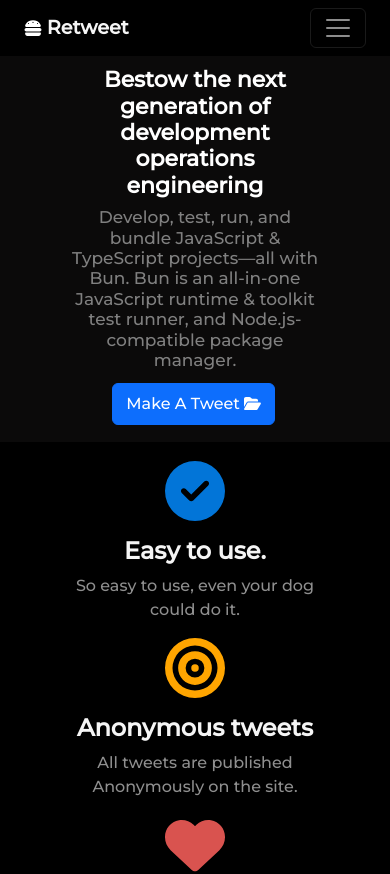
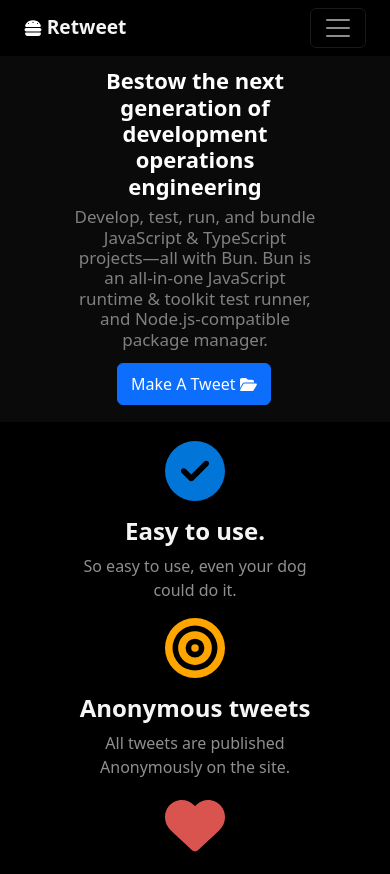
Before and after one commit to somkenemuscle/twitter-clone, a Next.js app in the folder client/: page / in a window 390 px wide. Shown: the top 874 px of the page. Built offline with nearby package versions, Linux system fonts and the light colour scheme.

Commit message:
css responsive deisgn effective

```diff
--- a/client/app/login/page.jsx
+++ b/client/app/login/page.jsx
@@ -20,6 +20,7 @@
         username: '',
         password: ''
     });
+
 
     //form bootsrap validation state
     const [validated, setValidated] = useState(false);
--- a/client/app/styles/globals.css
+++ b/client/app/styles/globals.css
@@ -1,6 +1,6 @@
 .body {
     background-color: black;
-    font-family: "Montserrat", sans-serif;
+    font-weight: light;
 }
 
 /* NAVBAR STYLING */
@@ -13,6 +13,9 @@
     font-weight: bolder;
     font-size: 1.2rem;
     color: whitesmoke;
+}
+.container-nav{
+    padding: 1.5% 15%;
 }
 
 .nav-item {
--- a/client/app/tweets/[tweetid]/page.jsx
+++ b/client/app/tweets/[tweetid]/page.jsx
@@ -8,7 +8,6 @@
 import { useUserContext } from '../../context/userLog';
 import "../../styles/tweetcontainer.css";
 import { useRouter } from 'next/navigation';
-
 import { FontAwesomeIcon } from "@fortawesome/react-fontawesome";
 import {
   faArrowLeft
@@ -145,8 +144,6 @@
   // Loading state while fetching data (error handling)
   if (!tweets) {
     return (<div>
-      <h3 className="id-error-header">This Page does not exist</h3>
-      <p className="id-error-txt">We could not find the page you are looking for</p>
     </div>);
   }
 
--- a/client/components/navbar/navbar.jsx
+++ b/client/components/navbar/navbar.jsx
@@ -1,12 +1,12 @@
 import { FontAwesomeIcon } from "@fortawesome/react-fontawesome";
-import { useEffect } from 'react';
+import { useEffect, useState } from 'react';
 import { faHamburger } from "@fortawesome/free-solid-svg-icons";
 import { useUserContext } from '../../app/context/userLog';
-
 // Navbar function component
 function navbar() {
   //global state to check if user is logged in or not
   const { isLoggedIn, setIsLoggedIn } = useUserContext();
+  const [loading, setLoading] = useState(true);
 
   useEffect(() => {
     // Check if the token exists in localStorage
@@ -16,11 +16,21 @@
     } else {
       setIsLoggedIn(false);
     }
+    setLoading(false);
   }, []);
 
   async function logout() {
     localStorage.removeItem('token');
     setIsLoggedIn(false);
+  }
+
+  if (loading) {
+    return (
+      <nav className="navbar navbar-expand-lg navbar-dark bg-black">
+        <div className="container-nav">
+        </div>
+      </nav>
+    );
   }
 
   return (
--- a/client/components/tweet/tweet-comment.css
+++ b/client/components/tweet/tweet-comment.css
@@ -19,6 +19,10 @@
 
 .card-title {
     font-weight: bolder;
+}
+
+.card-title:hover {
+    text-decoration: underline;
 }
 
 .subtitle {
@@ -50,7 +54,6 @@
     margin-top: 2%;
 }
 
-
 .comment-tweet:hover {
     color: burlywood;
     transition: 0.3s;
```
